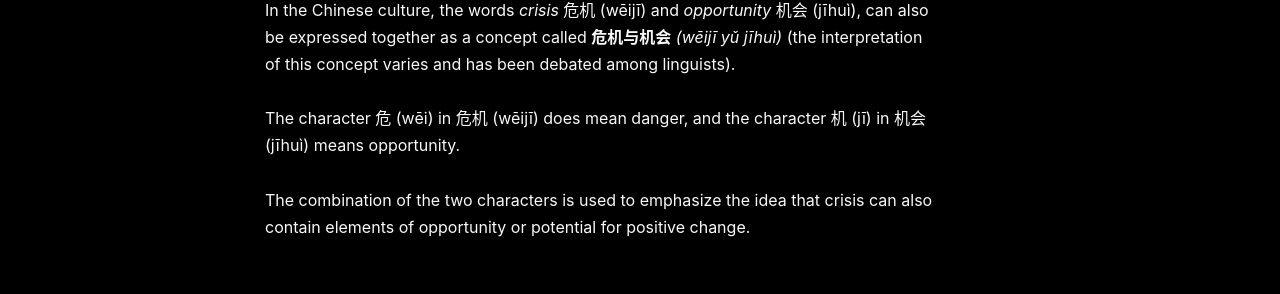
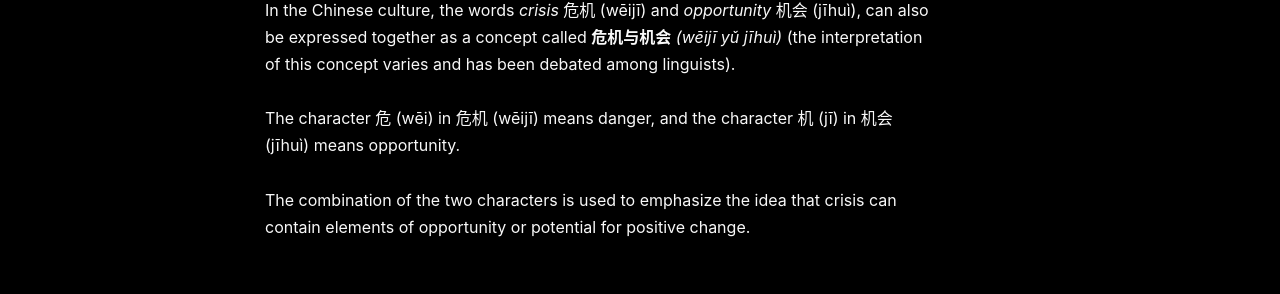
Before and after one commit to eugeniosaintemarie/notes, a Jekyll site: the page built from _posts/2023-08-06-crisis-and-opportunity.markdown, in a window 1280 px wide. Shown: the part 387-681 px from the top of the page. Built offline with Jekyll 4.4.1, drawn with Linux system fonts in a browser that asks for light colours; comment, search, counter and statistics services are not loaded.

Commit message:
20230806

```diff
--- a/_includes/posts/2023-08-06-crisis-and-opportunity/en.md
+++ b/_includes/posts/2023-08-06-crisis-and-opportunity/en.md
@@ -1,5 +1,5 @@
 In the Chinese culture, the words <i>crisis</i> 危机 (wēijī) and <i>opportunity</i> 机会 (jīhuì), can also be expressed together as a concept called <b>危机与机会</b> <i>(wēijī yǔ jīhuì)</i> (the interpretation of this concept varies and has been debated among linguists).
 <br><br>
-The character 危 (wēi) in 危机 (wēijī) does mean danger, and the character 机 (jī) in 机会 (jīhuì) means opportunity.
+The character 危 (wēi) in 危机 (wēijī) means danger, and the character 机 (jī) in 机会 (jīhuì) means opportunity.
 <br><br>
-The combination of the two characters is used to emphasize the idea that crisis can also contain elements of opportunity or potential for positive change.
+The combination of the two characters is used to emphasize the idea that crisis can contain elements of opportunity or potential for positive change.
```
Also changed, not shown: _includes/posts/2023-08-06-crisis-and-opportunity/es.md (+1 -1 lines).
